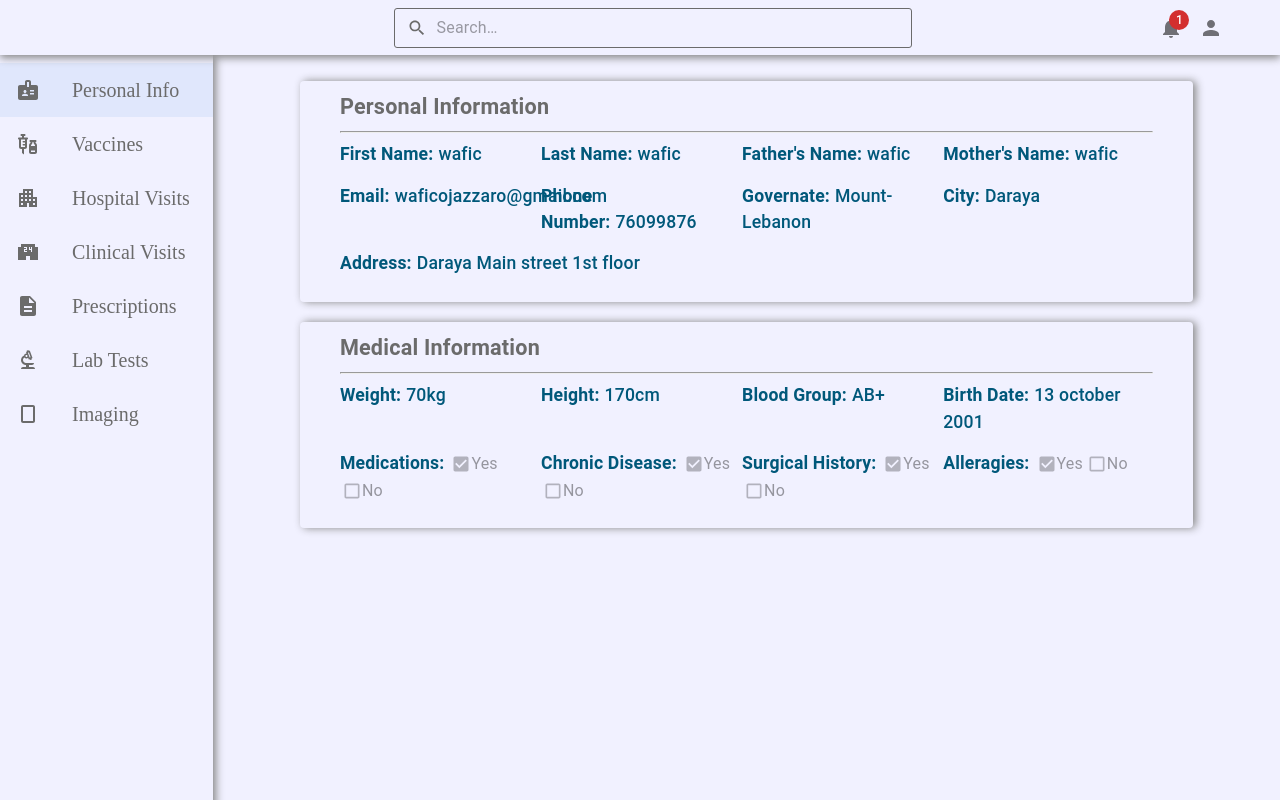
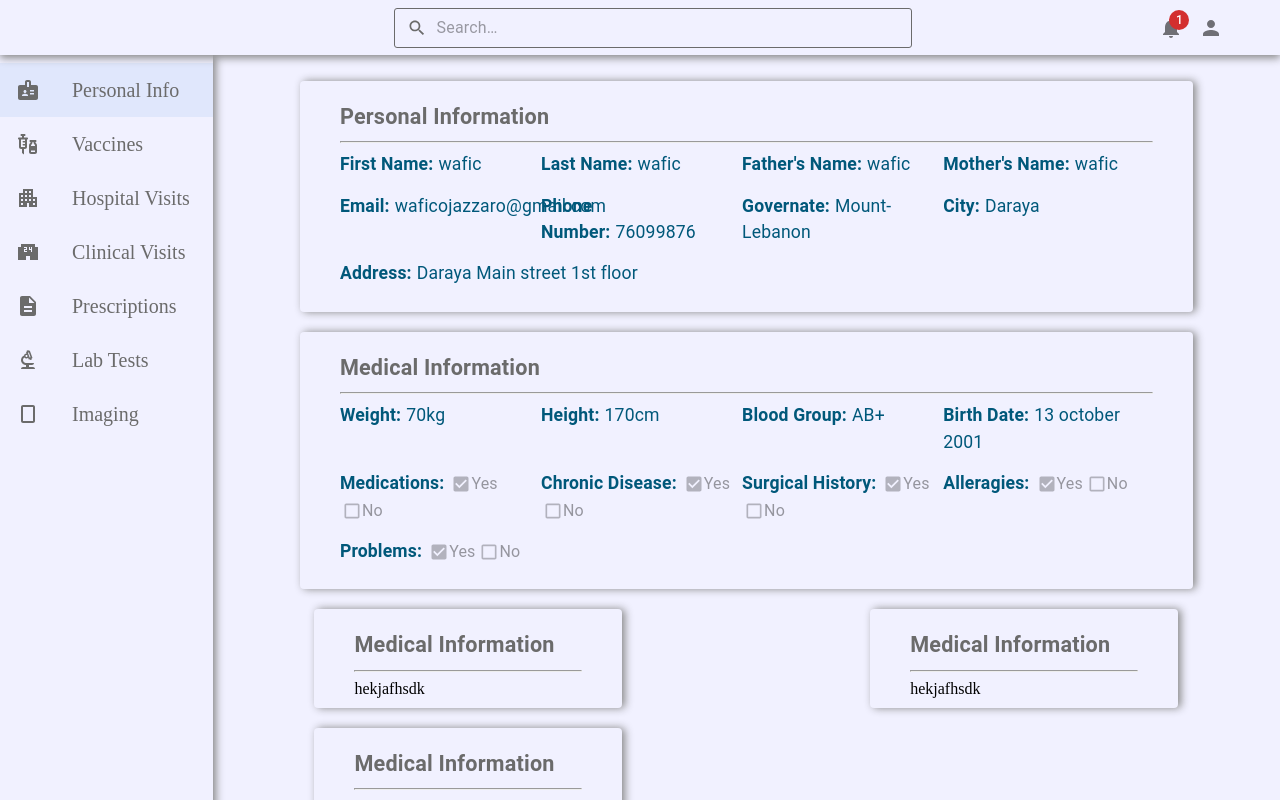
Before and after one commit to waficjazz/medrProject, a React (Create React App) app in the folder front/: page / in a window 1280 px wide. Built offline with nearby package versions, Linux system fonts and the light colour scheme; the HTML template or start-up script is replaced by a standard one.

Commit message:
personal info

```diff
--- a/front/src/pages/MainPage/MainPage.css
+++ b/front/src/pages/MainPage/MainPage.css
@@ -27,3 +27,8 @@ body {
   margin-top: 55px;
   background-color: var(--main-white);
 }
+@media only screen and (hover: none) and (pointer: coarse) {
+  .mainPage {
+    overflow-y: scroll;
+  }
+}
--- a/front/src/pages/PersonalInfo/PersonalInfo.css
+++ b/front/src/pages/PersonalInfo/PersonalInfo.css
@@ -12,7 +12,7 @@
   border-radius: 4px;
   box-shadow: 3px 0px 8px #888888;
   padding-inline: 40px;
-  padding-top: 10px;
+  padding-top: 20px;
   padding-bottom: 10px;
 }
 .medicalInfo {
@@ -22,7 +22,7 @@
   border-radius: 4px;
   box-shadow: 3px 0px 8px #888888;
   padding-inline: 40px;
-  padding-top: 10px;
+  padding-top: 20px;
   padding-bottom: 10px;
 }
 @media screen and (max-width: 1670px) and (hover: hover) {
@@ -64,10 +64,42 @@
   .personalPage {
     width: 100%;
   }
+  .medications {
+    width: 100% !important;
+  }
+  .smallParts {
+    width: 100% !important;
+  }
 }
 .internalData {
   font-size: 1.1rem;
   color: var(--third-blue);
   margin-left: 5px;
-  font-weight: 500;
+  font-weight: lighter;
 }
+
+.headers {
+  font-weight: bold;
+  font-size: 1.35rem;
+  color: var(--main-blue);
+}
+
+.smallParts {
+  width: 85%;
+  padding-bottom: 10px;
+  display: flex;
+  flex-direction: row;
+  flex-wrap: wrap;
+  justify-content: space-between;
+}
+
+.medications {
+  margin-top: 20px;
+  width: 26.4%;
+  background-color: var(--main-white);
+  border-radius: 4px;
+  box-shadow: 3px 0px 8px #888888;
+  padding-inline: 40px;
+  padding-top: 20px;
+  padding-bottom: 10px;
+}
--- a/front/src/pages/PersonalInfo/PersonalInfo.jsx
+++ b/front/src/pages/PersonalInfo/PersonalInfo.jsx
@@ -85,6 +85,30 @@ const PersonalInfo = () => {
                   <FormControlLabel control={<Checkbox size="small" checked={false} disabled sx={{ padding: 0 }} />} label="No" sx={{ marginX: "2px" }} />
                 </span>
               </Typography>
+              <Typography className="internalText ">
+                Problems:
+                <span className="internalData">
+                  <FormControlLabel control={<Checkbox defaultChecked size="small" disabled sx={{ padding: 0 }} />} label="Yes" sx={{ marginX: "2px" }} />
+                  <FormControlLabel control={<Checkbox size="small" checked={false} disabled sx={{ padding: 0 }} />} label="No" sx={{ marginX: "2px" }} />
+                </span>
+              </Typography>
+            </div>
+          </div>
+          <div className="smallParts">
+            <div className="medications">
+              <Typography className="headers">Medical Information</Typography>
+              <hr />
+              hekjafhsdk
+            </div>
+            <div className="medications">
+              <Typography className="headers">Medical Information</Typography>
+              <hr />
+              hekjafhsdk
+            </div>
+            <div className="medications">
+              <Typography className="headers">Medical Information</Typography>
+              <hr />
+              hekjafhsdk
             </div>
           </div>
         </div>
```
